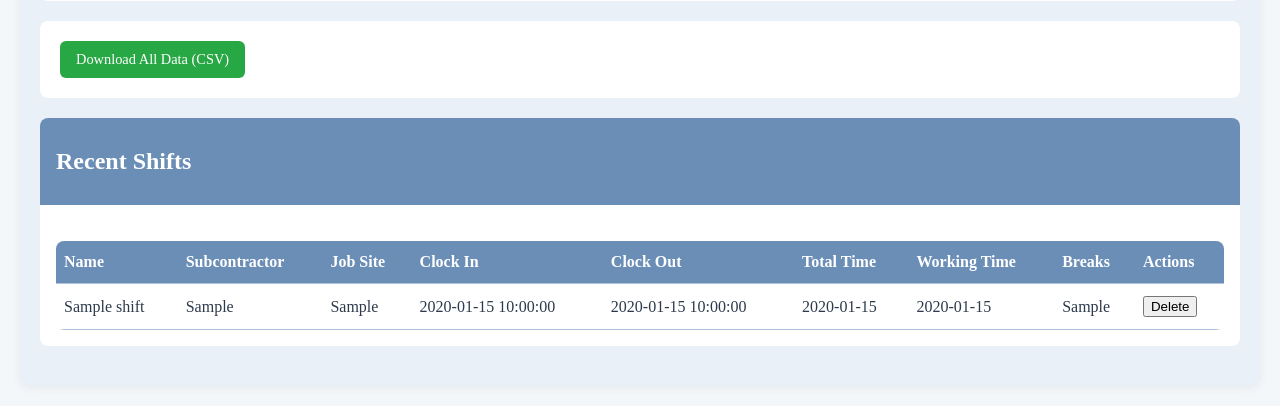
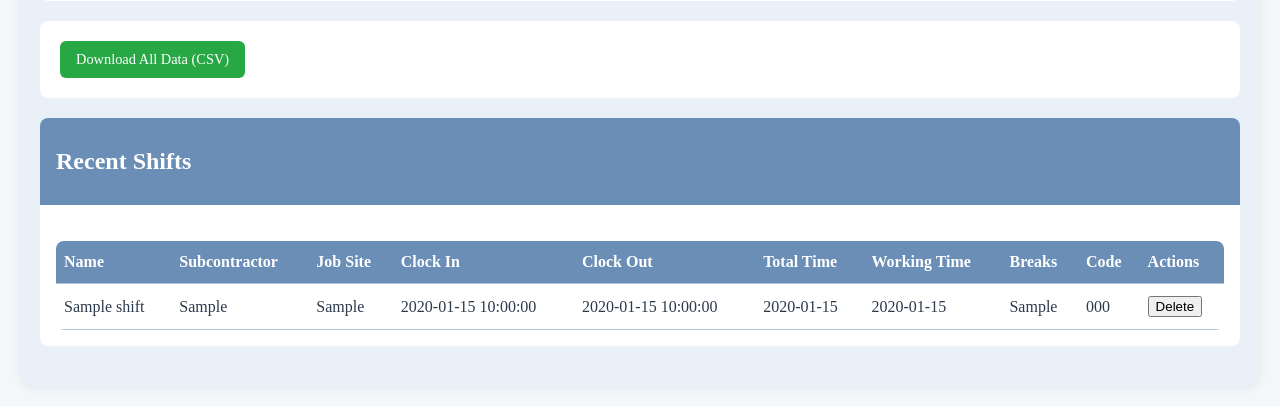
Before and after one commit to easterncc001/shift_logger, a Flask app: template templates/admin.html in a window 1280 px wide. Shown: the part 711-1117 px from the top of the page. Run offline with Flask 2, Linux system fonts and the light colour scheme; tables that the repository leaves empty hold one stand-in row (values such as "Sample post"); the template is opened without the code that fills it: values that come from a table or form of the project are taken from there, most other values are stand-ins (such as "Sample title", 1, 10 or a date in 2020).

Commit message:
Update admin.html

```diff
--- a/templates/admin.html
+++ b/templates/admin.html
@@ -258,6 +258,7 @@
                             <th>Total Time</th>
                             <th>Working Time</th>
                             <th>Breaks</th>
+                            <th>Code</th>
                             <th>Actions</th>
                         </tr>
                     </thead>
@@ -272,12 +273,11 @@
                             <td>{{ shift.total_time if shift.total_time else "N/A" }}</td>
                             <td>{{ shift.working_time if shift.working_time else "N/A" }}</td>
                             <td>{{ shift.breaks if shift.breaks else "No breaks" }}</td>
+                            <td>{{ shift.code }}</td>
                             <td>
-                                {% if shift.clock_out %}
                                 <form action="{{ url_for('admin_delete_shift', shift_id=shift.id) }}" method="POST" style="display: inline;">
                                     <button type="submit" class="btn btn-danger btn-sm" onclick="return confirm('Are you sure you want to delete this shift?')">Delete</button>
                                 </form>
-                                {% endif %}
                             </td>
                         </tr>
                         {% endfor %}
```
